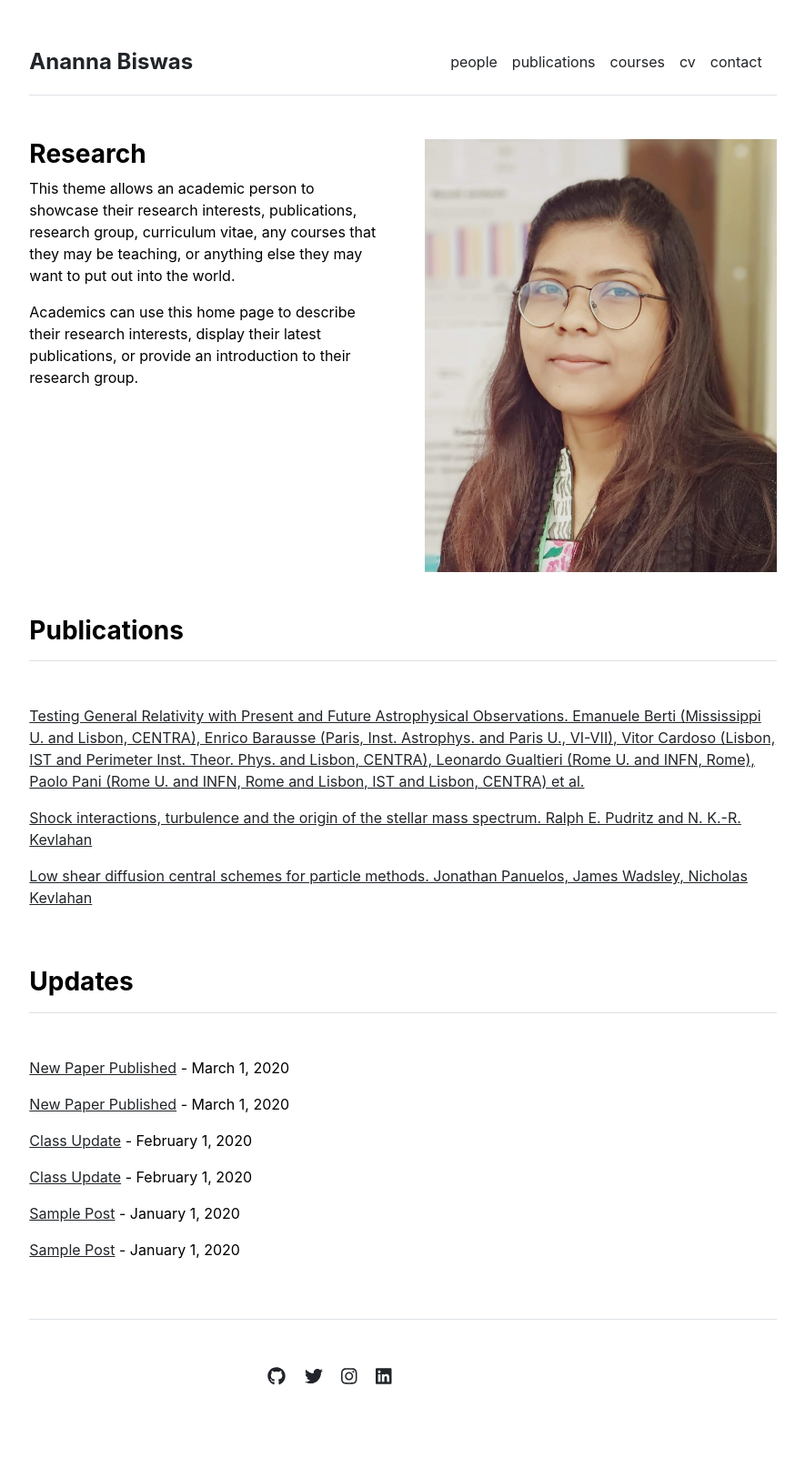
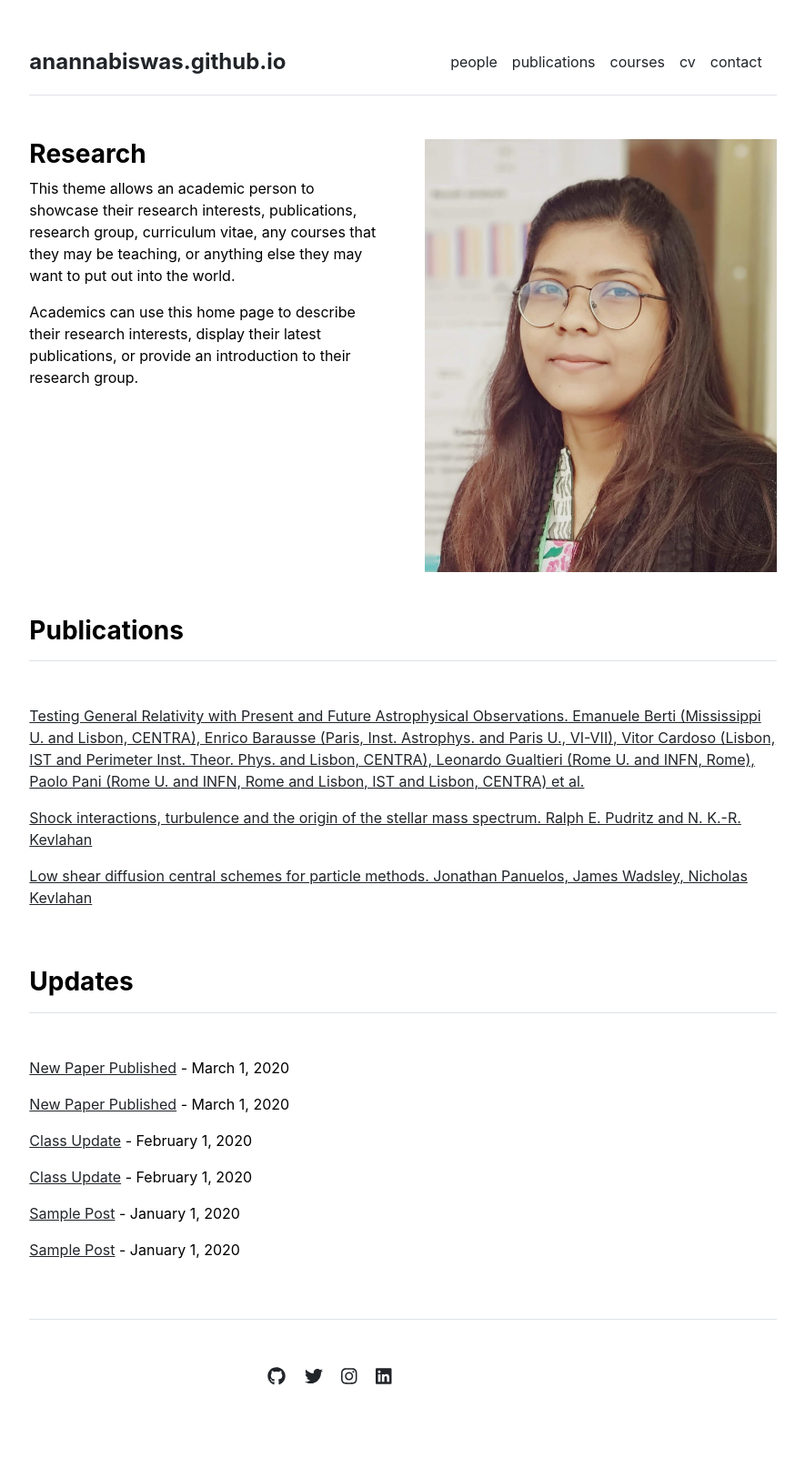
Before and after one commit to Anannabiswas/anannabiswas.github.io, a Jekyll site: the page built from index.md, in a window 1280 px wide. Shown: the whole page at 91% size, without its empty margins (197-1082 px from the left). Built offline with Jekyll 4.4.1, drawn with Linux system fonts in a browser that asks for light colours; part of the change alters nothing that is shown.

Commit message:
Update _config.yml

```diff
--- a/_config.yml
+++ b/_config.yml
@@ -2,5 +2,5 @@ url: "" # the base hostname & protocol for your site, e.g. http://example.com
 baseurl: "" # the subpath of your site, e.g. /blog
 #title: "academic" # the name of your site, e.g. ACME Corp.
 #description: "a Jekyll theme for academia"
-title: "Ananna Biswas" # the name of your site, e.g. ACME Corp.
+#title: "Ananna Biswas" # the name of your site, e.g. ACME Corp.
 #description: "portfolio"
```
